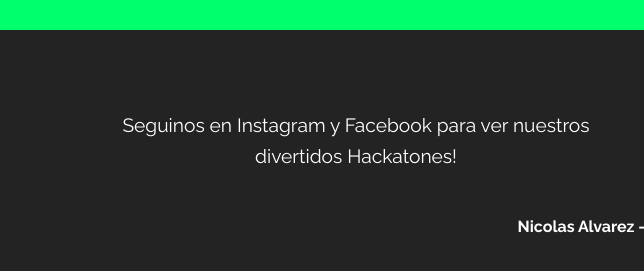
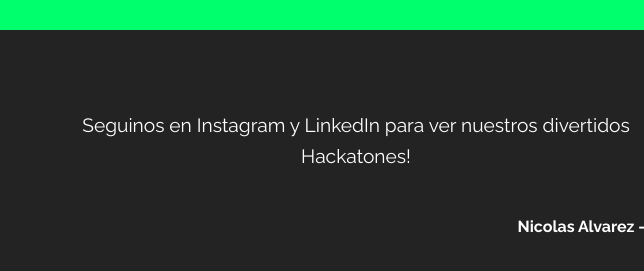
Before and after one commit to NiAlvarez/CLIPweb, a website: page index.html in a window 1280 px wide. Shown: the part 2488-2759 px from the top of the page, 0-644 px from the left. Drawn offline with nearby package versions, Linux system fonts and the light colour scheme.

```diff
--- a/index.html
+++ b/index.html
@@ -100,7 +100,7 @@
 <footer>
 	<div id="contactMe" class="container">
 		<div class="col-3">
-			<p class="footerP">Seguinos en Instagram y Facebook para ver nuestros divertidos Hackatones!</p>
+			<p class="footerP">Seguinos en Instagram y LinkedIn para ver nuestros divertidos Hackatones!</p>
 			<br>
 			<br>
 		</div>
```
